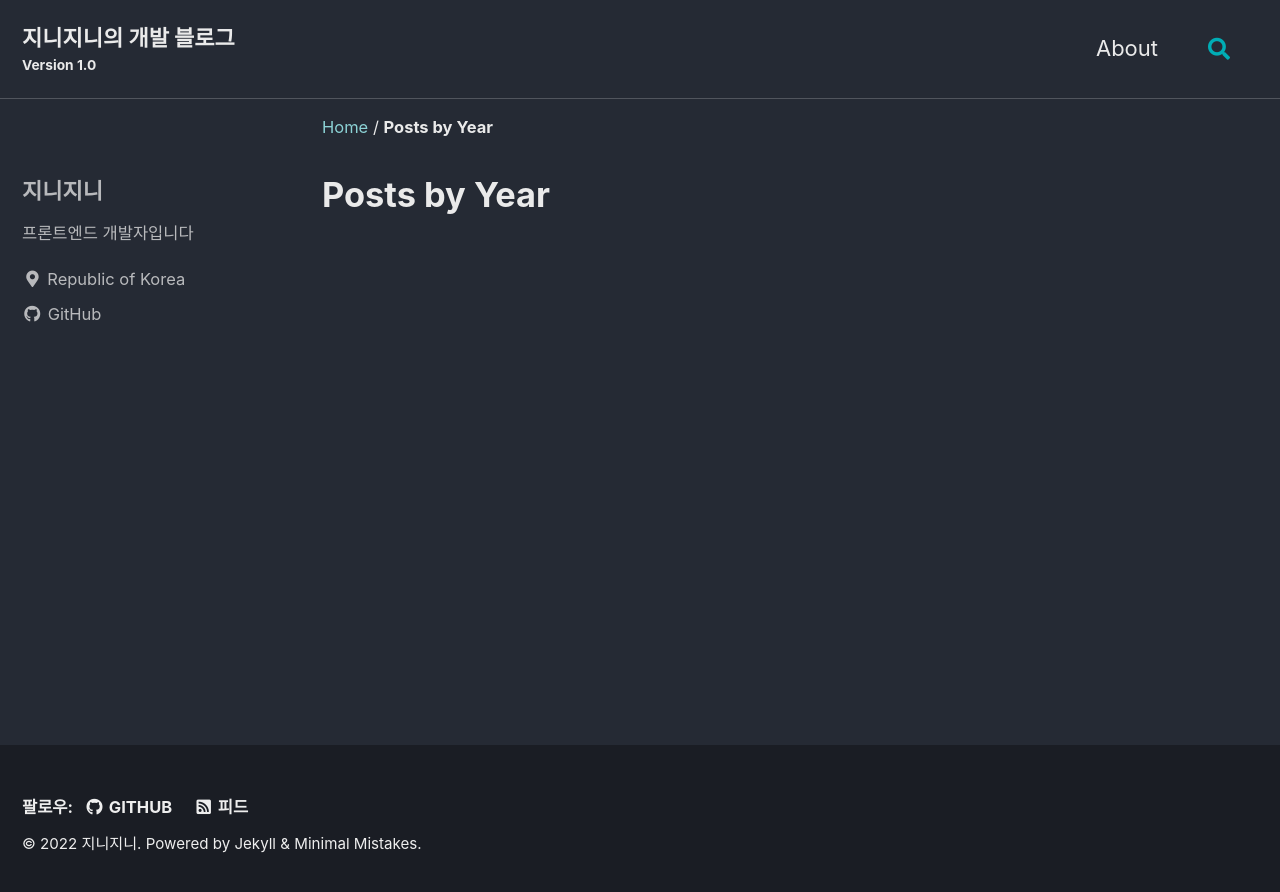
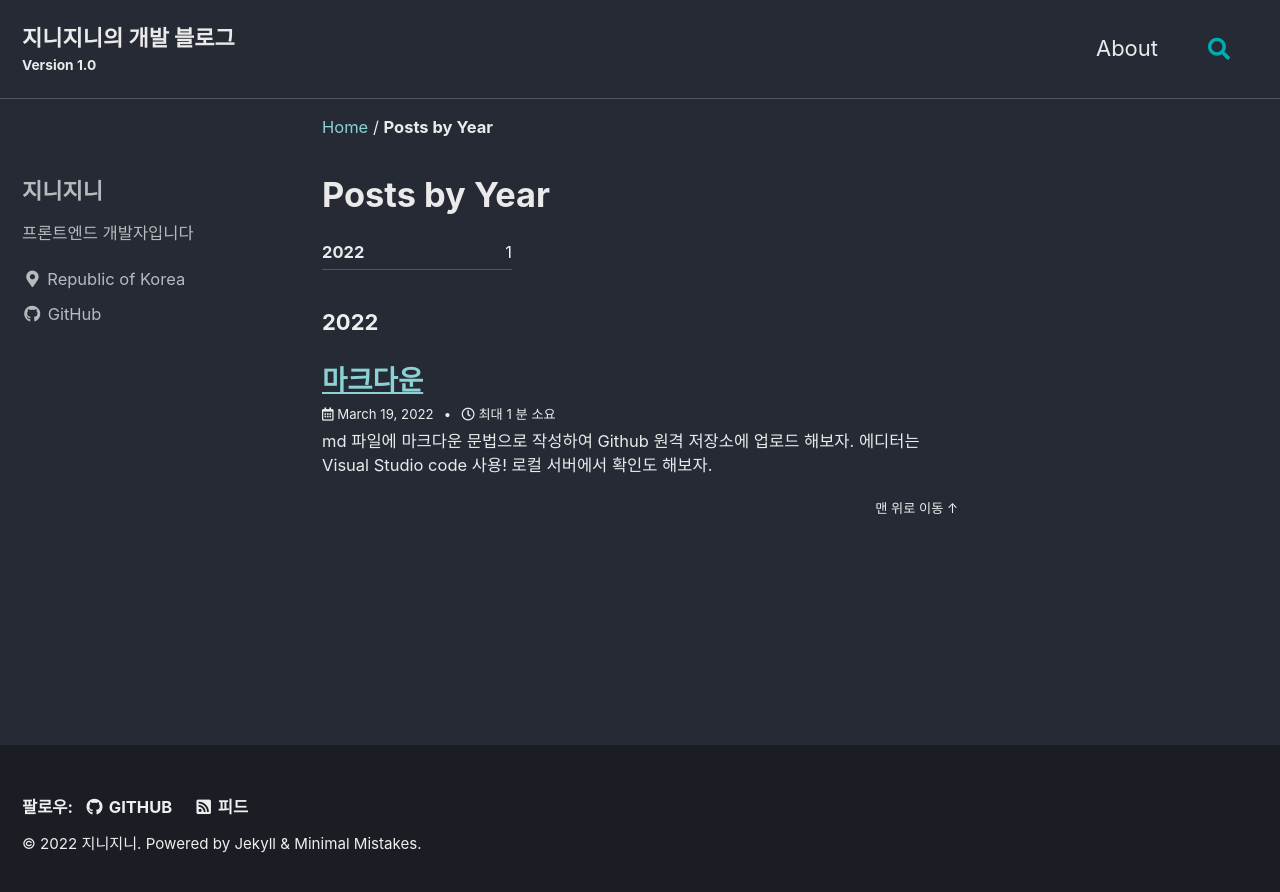
Before and after one commit to uhj1993/uhj1993.github.io, a Jekyll site: the page built from _pages/year-archive.md, in a window 1280 px wide. Shown: the top 892 px of the page. Built offline with Jekyll 4.4.1, drawn with Linux system fonts in a browser that asks for light colours; cached includes are drawn as plain includes.

Commit message:
feat: 포스트 하나 추가

````diff
--- a/_config.yml
+++ b/_config.yml
@@ -278,11 +278,18 @@ defaults:
       path: ""
       type: posts
     values:
-      show_date: true
-      date_format: "%Y-%m-%d"
-      read_time: true
       layout: single
       author_profile: true
-      comments: true
+      read_time: true
+      show_date: true
       share: true
       related: true
+      date_format: "%Y-%m-%d"
+      comments: true
+  # _pages
+  - scope:
+      path: "_pages"
+      type: pages
+    values:
+      layout: single
+      author_profile: true
--- /dev/null
+++ b/_posts/retrospect.md/2022-03-19-markdown.md
@@ -0,0 +1,97 @@
+---
+title: "마크다운"
+excerpt: "md 파일에 마크다운 문법으로 작성하여 Github 원격 저장소에 업로드 해보자. 에디터는 Visual Studio code 사용! 로컬 서버에서 확인도 해보자. "
+
+categories:
+  - Retrospect
+tags:
+  - [Retrospect]
+
+toc: true
+toc_sticky: true
+
+date: 2022-03-19
+last_modified_at: 2022-03-19
+---
+
+#1. 마크다운 연습
+**강조된 텍스트입니다**
+
+_기울여진 텍스트입니다_
+
+~~취소된 텍스트입니다~~
+
+<u>밑줄 있는 텍스트입니다</u>
+
+`인라인 코드블럭입니다`
+
+```
+코드블럭입니다
+```
+
+```javascript
+const javascript = "자바스크립트 코드블럭입니다.";
+```
+
+링크주소 : <http://www.google.com>
+
+설명이 있는 인라인 링크: [구글](http://www.google.com)
+
+헤더 이동 링크: [줄바꿈](#1-줄바꿈)
+
+###그림 링크
+![image](https://ww.namu.la/s/0826fcb62ab5ffd031695083aa629d99351834b91417a1c9fee4a2a1a4b64bd8287e88163820b02176526fe7006fb51438fbb6f42cb2438497e298e722eac77cde9da7d51d8fa4d36800670013fb43b70d35328129d1f9aec0f9a5ee05ae7fe4)
+
+### 인용문
+
+> 인용문
+>
+> > 인용문2
+> > <cite>Steve Jobs</cite> --- Apple Worldwide Developers' Conference, 1997
+
+### unorder list:
+
+- 순서가
+  - 없다
+    - 목록
+- 없어요
+
+### ordered list:
+
+1. 순서가
+2. 있습니다.
+   1. 목록
+      - 하나
+      - 둘
+
+### check list:
+
+- [ ] 체크 안됨
+- [x] 체크 됨
+
+### 구분선
+
+---
+
+---
+
+### 테이블
+
+|    **제목**    |     레이팅 | 감상평       |
+| :------------: | ---------: | :----------- |
+| 복수는 나의 것 | ⭐⭐⭐⭐⭐ | 내가         |
+|   올드 보이    | ⭐⭐⭐⭐⭐ | 좋아하는     |
+| 친절한 금자씨  | ⭐⭐⭐⭐⭐ | 박찬욱 영화! |
+
+### 토글 리스트
+
+<details>
+<summary>여기를 눌러주세요</summary>
+<div markdown="1">
+
+😎숨겨진 내용😎
+
+</div>
+</details>
+
+마크다운 보여주기 \`테스트2`
````
Also changed, not shown: _pages/about.md (+2 -2 lines).
